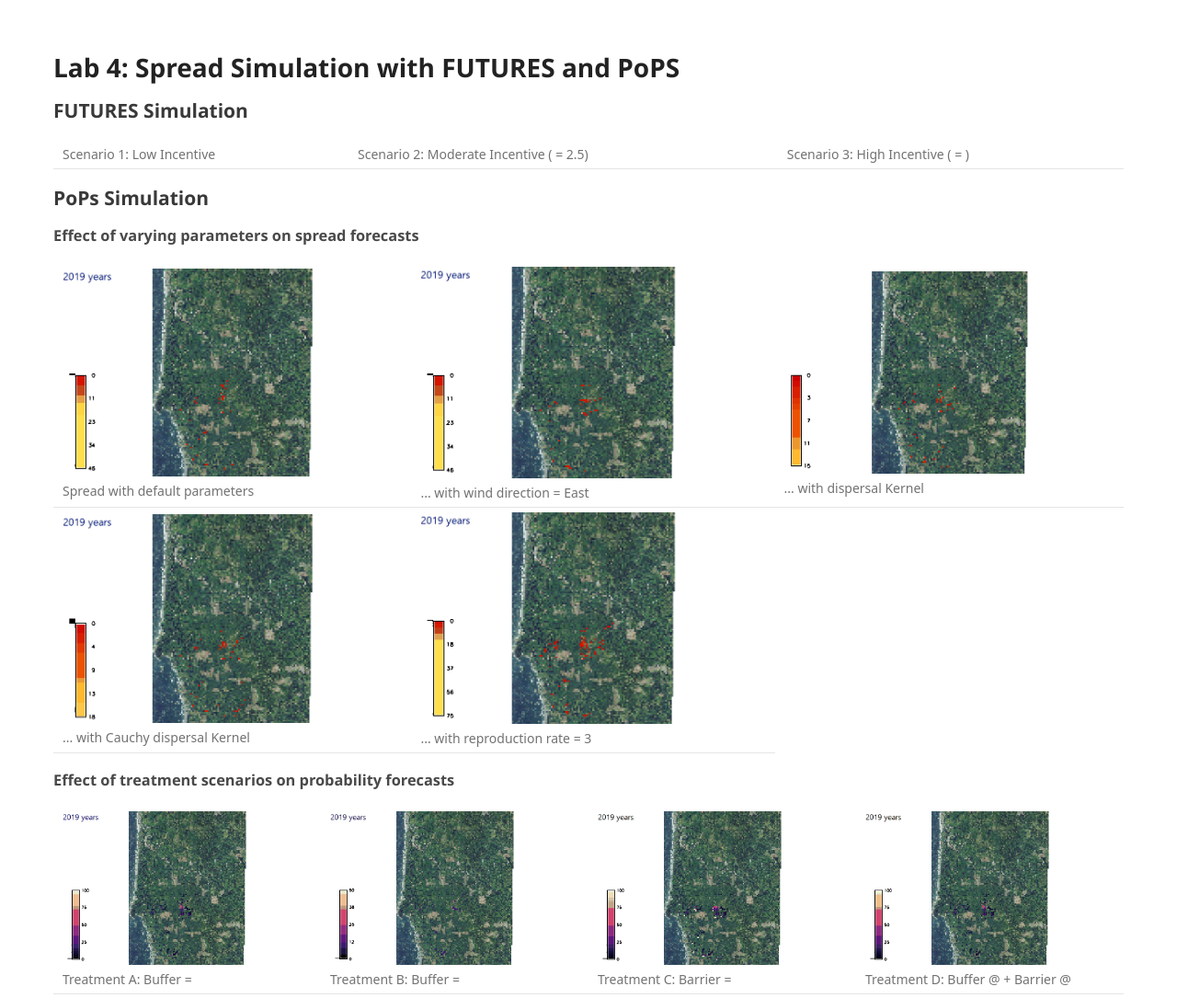
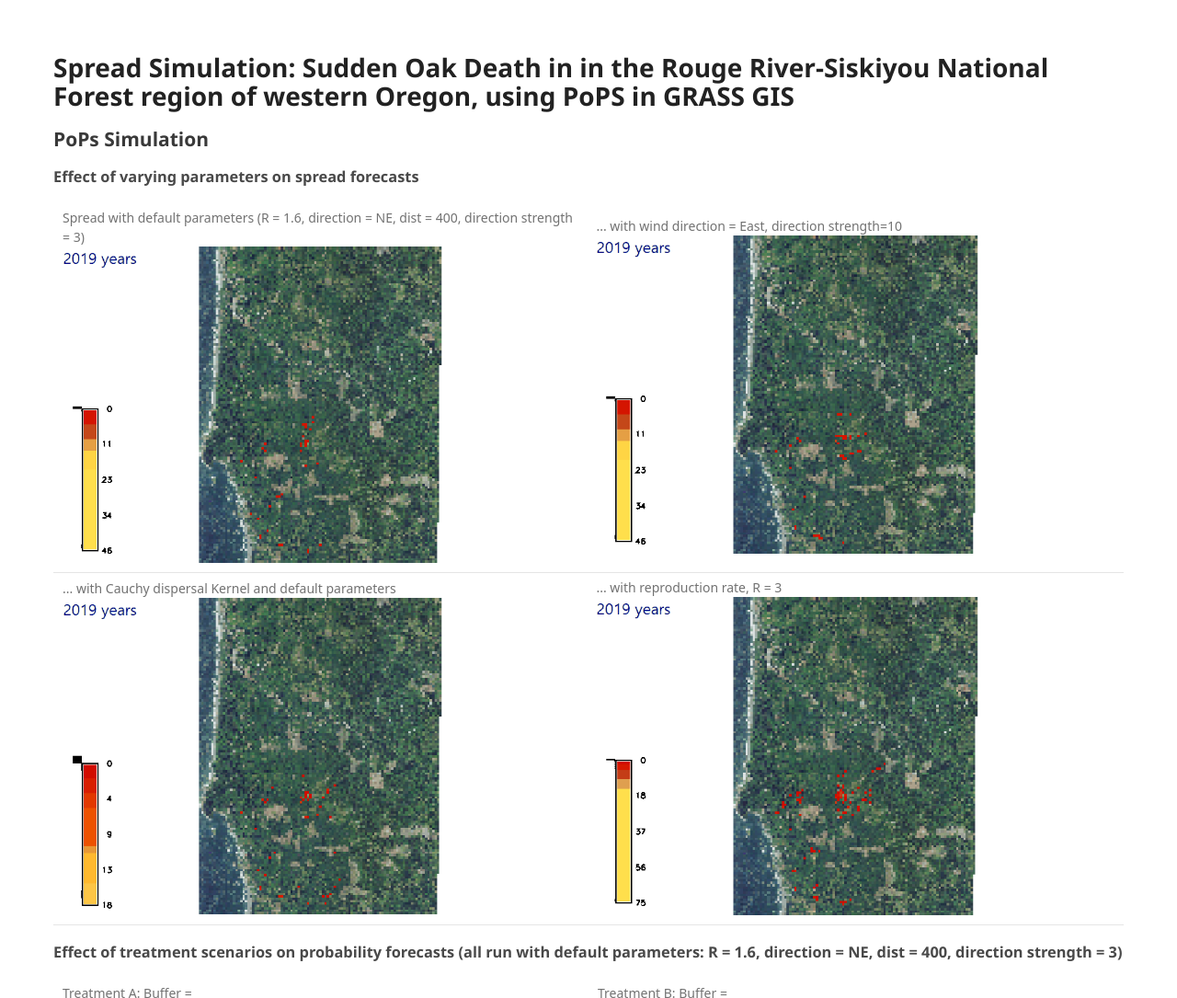
Before and after one commit to arielsaffer/grass-mapbox, a plain HTML site: page spread.html in a window 1280 px wide. Shown: the top 1085 px of the page at 92% size. Drawn offline with Linux system fonts and the light colour scheme; a script that the page names is missing; a web font is replaced by a local one.

Commit message:
Update spread.html

```diff
--- a/spread.html
+++ b/spread.html
@@ -17,20 +17,7 @@
   <script src="js/scripts.js"></script>
 
 
-<h1>Lab 4: Spread Simulation with FUTURES and PoPS</h1>
-
-<h2>FUTURES Simulation</h2>
-
-<p></p>
-
-<table>
-    <tr>
-        <td>Scenario 1: Low Incentive</td>
-        <td>Scenario 2: Moderate Incentive ( = 2.5)</td>
-        <td>Scenario 3: High Incentive ( = )</td>
-    </tr>
-</table>
-
+<h1>Spread Simulation: Sudden Oak Death in in the Rouge River-Siskiyou National Forest region of western Oregon, using PoPS in GRASS GIS</h1>
 <p></p>
 
 <h2>PoPs Simulation</h2>
@@ -38,25 +25,25 @@
 <p></p>
 <table>
     <tr>
-        <td><img src="https://arielsaffer.github.io/grass-mapbox/gifs/pops_spread_default.gif"><br>Spread with default parameters</td>
-        <td><img src="https://arielsaffer.github.io/grass-mapbox/gifs/pops_spread_east.gif"><br>... with wind direction = East</td>
-        <td><img src="https://arielsaffer.github.io/grass-mapbox/gifs/pops_spread_kernel.gif"><br>... with dispersal Kernel</td>
+        <td>Spread with default parameters (R = 1.6, direction = NE, dist = 400, direction strength = 3) <br><img src="https://arielsaffer.github.io/grass-mapbox/gifs/pops_spread_default.gif"></td>
+        <td>... with wind direction = East, direction strength=10<br><img src="https://arielsaffer.github.io/grass-mapbox/gifs/pops_spread_east.gif"></td>
     </tr>
     <tr>
-        <td><img src="https://arielsaffer.github.io/grass-mapbox/gifs/pops_spread_cauchy.gif"><br>... with Cauchy dispersal Kernel</td>
-        <td><img src="https://arielsaffer.github.io/grass-mapbox/gifs/pops_spread_rrate3_NE.gif"><br>... with reproduction rate = 3</td>
+        <td>... with Cauchy dispersal Kernel and default parameters<br><img src="https://arielsaffer.github.io/grass-mapbox/gifs/pops_spread_cauchy.gif"></td>
+        <td>... with reproduction rate, R = 3<br><img src="https://arielsaffer.github.io/grass-mapbox/gifs/pops_spread_rrate3_NE.gif"></td>
     </tr>
 </table>
 
 <p></p>
 
-<h3>Effect of treatment scenarios on probability forecasts</h3>
+<h3>Effect of treatment scenarios on probability forecasts (all run with default parameters: R = 1.6, direction = NE, dist = 400, direction strength = 3)</h3>
 <table>
     <tr>
-        <td><img src="https://arielsaffer.github.io/grass-mapbox/gifs/pops_spread_treatmentA.gif"><br>Treatment A: Buffer = </td>
-        <td><img src="https://arielsaffer.github.io/grass-mapbox/gifs/pops_spread_treatmentB.gif"><br>Treatment B: Buffer = </td>
-        <td><img src="https://arielsaffer.github.io/grass-mapbox/gifs/pops_spread_treatmentC.gif"><br>Treatment C: Barrier = </td>
-        <td><img src="https://arielsaffer.github.io/grass-mapbox/gifs/pops_spread_treatmentAC.gif"><br>Treatment D: Buffer @ + Barrier @ </td>
+        <td>Treatment A: Buffer = <br><img src="https://arielsaffer.github.io/grass-mapbox/gifs/pops_spread_treatmentA.gif"></td>
+        <td>Treatment B: Buffer = <br><img src="https://arielsaffer.github.io/grass-mapbox/gifs/pops_spread_treatmentB.gif"></td>
+    </tr><tr>
+        <td>Treatment C: Barrier = <br><img src="https://arielsaffer.github.io/grass-mapbox/gifs/pops_spread_treatmentC.gif"></td>
+        <td>Treatment D: Buffer @ + Barrier @ <br><img src="https://arielsaffer.github.io/grass-mapbox/gifs/pops_spread_treatmentAC.gif"></td>
     </tr>
 </table>
 <p></p>
```
